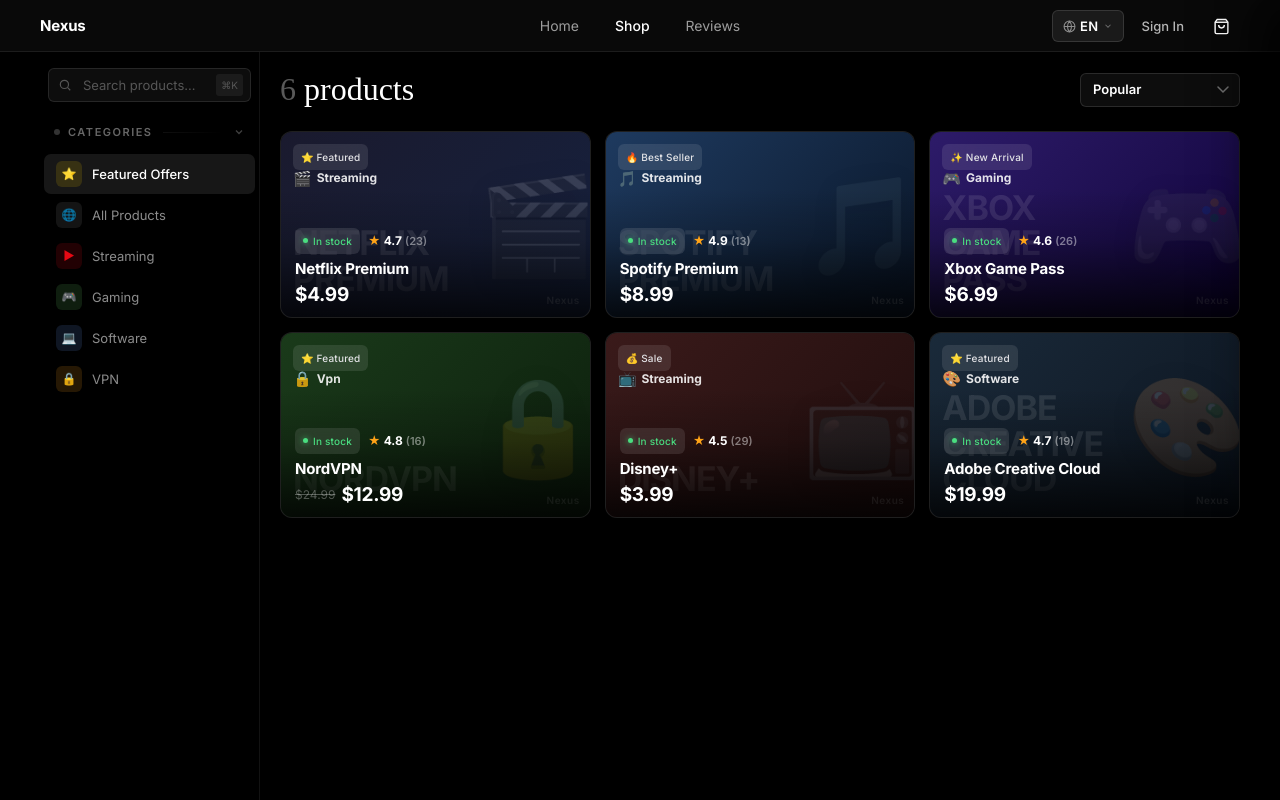
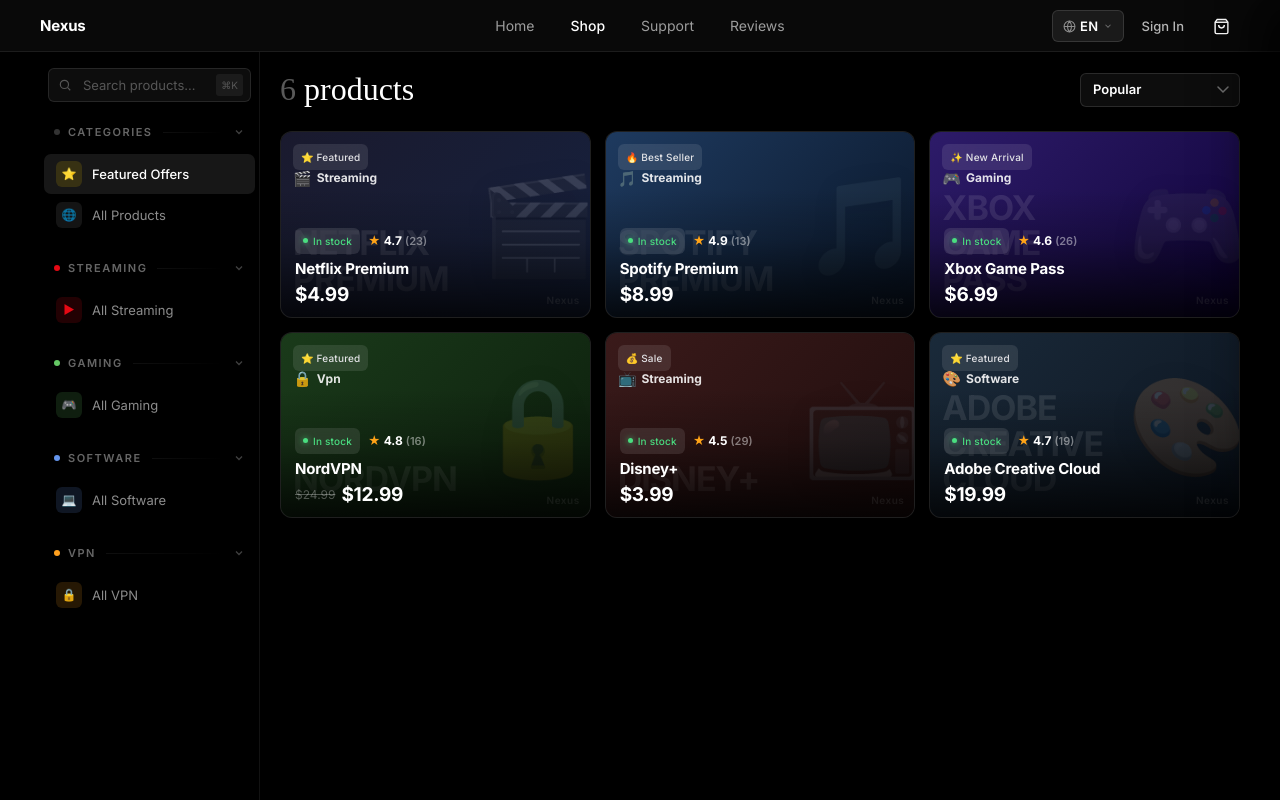
Before and after one commit to Flashdpadsfd/Flash, a website: page preview-products.html in a window 1280 px wide. Drawn offline with Linux system fonts and the light colour scheme; a web font is replaced by a local one.

Commit message:
mise a jour

```diff
--- a/assets/main.js
+++ b/assets/main.js
@@ -124,7 +124,7 @@
   /* ─── i18n ─── */
   var TRANSLATIONS = {
     EN: {
-      'nav.shop':'Shop','nav.home':'Home','nav.reviews':'Reviews',
+      'nav.shop':'Shop','nav.home':'Home','nav.reviews':'Reviews','nav.support':'Support',
       'nav.login':'Sign In','nav.register':'Create Account',
       'hero.eyebrow':'Digital Products Store',
       'hero.title':'Premium. Curated.<br>Digital.',
@@ -139,7 +139,7 @@
       'footer.terms':'Terms','footer.privacy':'Privacy'
     },
     FR: {
-      'nav.shop':'Boutique','nav.home':'Accueil','nav.reviews':'Avis',
+      'nav.shop':'Boutique','nav.home':'Accueil','nav.reviews':'Avis','nav.support':'Support',
       'nav.login':'Connexion','nav.register':'Créer un compte',
       'hero.eyebrow':'Boutique de Produits Numériques',
       'hero.title':'Premium. Soigné.<br>Digital.',
@@ -154,7 +154,7 @@
       'footer.terms':'CGU','footer.privacy':'Confidentialité'
     },
     ES: {
-      'nav.shop':'Tienda','nav.home':'Inicio','nav.reviews':'Reseñas',
+      'nav.shop':'Tienda','nav.home':'Inicio','nav.reviews':'Reseñas','nav.support':'Soporte',
       'nav.login':'Iniciar sesión','nav.register':'Crear cuenta',
       'hero.eyebrow':'Tienda de Productos Digitales',
       'hero.title':'Premium. Curado.<br>Digital.',
@@ -169,7 +169,7 @@
       'footer.terms':'Términos','footer.privacy':'Privacidad'
     },
     DE: {
-      'nav.shop':'Shop','nav.home':'Startseite','nav.reviews':'Bewertungen',
+      'nav.shop':'Shop','nav.home':'Startseite','nav.reviews':'Bewertungen','nav.support':'Support',
       'nav.login':'Anmelden','nav.register':'Konto erstellen',
       'hero.eyebrow':'Digitale Produkte Shop',
       'hero.title':'Premium. Kuratiert.<br>Digital.',
@@ -184,7 +184,7 @@
       'footer.terms':'AGB','footer.privacy':'Datenschutz'
     },
     IT: {
-      'nav.shop':'Negozio','nav.home':'Home','nav.reviews':'Recensioni',
+      'nav.shop':'Negozio','nav.home':'Home','nav.reviews':'Recensioni','nav.support':'Supporto',
       'nav.login':'Accedi','nav.register':'Crea account',
       'hero.eyebrow':'Negozio di Prodotti Digitali',
       'hero.title':'Premium. Curato.<br>Digitale.',
@@ -199,7 +199,7 @@
       'footer.terms':'Termini','footer.privacy':'Privacy'
     },
     PT: {
-      'nav.shop':'Loja','nav.home':'Início','nav.reviews':'Avaliações',
+      'nav.shop':'Loja','nav.home':'Início','nav.reviews':'Avaliações','nav.support':'Suporte',
       'nav.login':'Entrar','nav.register':'Criar conta',
       'hero.eyebrow':'Loja de Produtos Digitais',
       'hero.title':'Premium. Curado.<br>Digital.',
@@ -214,7 +214,7 @@
       'footer.terms':'Termos','footer.privacy':'Privacidade'
     },
     AR: {
-      'nav.shop':'المتجر','nav.home':'الرئيسية','nav.reviews':'التقييمات',
+      'nav.shop':'المتجر','nav.home':'الرئيسية','nav.reviews':'التقييمات','nav.support':'الدعم',
       'nav.login':'تسجيل الدخول','nav.register':'إنشاء حساب',
       'hero.eyebrow':'متجر المنتجات الرقمية',
       'hero.title':'متميز. منتقى.<br>رقمي.',
--- a/preview-products.html
+++ b/preview-products.html
@@ -20,6 +20,7 @@
       <ul class="nav__links">
         <li><a href="preview.html" data-i18n="nav.home">Home</a></li>
         <li><a href="preview-products.html" class="active" data-i18n="nav.shop">Products</a></li>
+        <li><a href="#" data-i18n="nav.support" data-link="discord" target="_blank" rel="noopener">Support</a></li>
         <li><a href="preview-feedback.html" data-i18n="nav.reviews">Reviews</a></li>
       </ul>
 
@@ -72,6 +73,7 @@
     <ul class="drawer__links">
       <li><a href="preview.html" class="drawer-link" data-i18n="nav.home">Home</a></li>
       <li><a href="preview-products.html" class="drawer-link active" data-i18n="nav.shop">Shop</a></li>
+      <li><a href="#" class="drawer-link" data-i18n="nav.support" data-link="discord" target="_blank" rel="noopener">Support</a></li>
       <li><a href="preview-feedback.html" class="drawer-link" data-i18n="nav.reviews">Reviews</a></li>
     </ul>
     <div style="margin-top:auto;padding-top:32px;display:flex;flex-direction:column;gap:8px;">
@@ -103,6 +105,9 @@
         </div>
         <div class="sidebar__section-body" id="catSection"></div>
       </div>
+
+      <!-- Une section repliable par catégorie créée dans l'admin -->
+      <div id="catSections"></div>
 
     </aside>
 
@@ -198,16 +203,19 @@
     }
     function renderCats() {
       var section = document.getElementById('catSection');
+      var sectionsWrap = document.getElementById('catSections');
       if (!section) return;
       var ct = {};
       try { ct = JSON.parse(localStorage.getItem('nexus_content')) || {}; } catch(e) {}
       var featuredLbl = ct.featuredLabel || 'Featured Offers';
       var allLbl = ct.allProductsLabel || 'All Products';
-      var html =
+      section.innerHTML =
         '<div class="sidebar__item sidebar__item--featured active" data-cat="all" data-label="' + featuredLbl + '">' +
           '<span class="sidebar__item-icon" style="background:rgba(255,214,0,.14);color:#ffd600;">⭐</span>' + featuredLbl + '</div>' +
         '<div class="sidebar__item" data-cat="all" data-label="' + allLbl + '">' +
           '<span class="sidebar__item-icon" style="background:rgba(255,255,255,.08);color:rgba(255,255,255,.7);">🌐</span>' + allLbl + '</div>';
+
+      if (!sectionsWrap) return;
       var cats = getCats();
       function catIconHtml(c) {
         var color = c.color || '#6495ed';
@@ -215,20 +223,37 @@
           ? '<span class="sidebar__item-icon sidebar__item-icon--img"><img src="' + String(c.image).replace(/"/g, '&quot;') + '" alt=""></span>'
           : '<span class="sidebar__item-icon" style="background:' + hexToRgba(color, 0.15) + ';color:' + color + ';">' + (c.icon || '📦') + '</span>';
       }
-      function catItemHtml(c, isSub, subIds) {
+      function catItemHtml(c, isSub, subIds, label) {
         return '<div class="sidebar__item' + (isSub ? ' sidebar__item--sub' : '') + '" data-cat="' + c.id + '" data-label="' + c.name + '"' +
           (subIds && subIds.length ? ' data-subcats="' + subIds.join(',') + '"' : '') + '>' +
-          catIconHtml(c) + c.name + '</div>';
+          catIconHtml(c) + (label || c.name) + '</div>';
       }
       var roots = cats.filter(function(c) {
         return !c.parent || !cats.some(function(p) { return p.id === c.parent; });
       });
+      /* Chaque catégorie créée = une section repliable, comme « CATEGORIES » */
+      var html = '';
       roots.forEach(function(c) {
         var subs = cats.filter(function(s) { return s.parent === c.id; });
-        html += catItemHtml(c, false, subs.map(function(s) { return s.id; }));
-        subs.forEach(function(s) { html += catItemHtml(s, true, null); });
+        var subIds = subs.map(function(s) { return s.id; });
+        var color = c.color || '#6495ed';
+        var bodyId = 'catsec-' + c.id;
+        html += '<div class="sidebar__section">' +
+          '<div class="sidebar__section-header" onclick="toggleSection(\'' + bodyId + '\')">' +
+            '<span class="sidebar__section-title">' +
+              '<span class="sidebar__dot" style="background:' + color + ';"></span>' +
+              c.name +
+            '</span>' +
+            '<span class="sidebar__line"></span>' +
+            '<svg class="sidebar__section-arrow" width="12" height="12" fill="none" viewBox="0 0 24 24" stroke="currentColor" stroke-width="2.5"><path d="M6 9l6 6 6-6"/></svg>' +
+          '</div>' +
+          '<div class="sidebar__section-body" id="' + bodyId + '">' +
+            catItemHtml(c, false, subIds, 'All ' + c.name) +
+            subs.map(function(s) { return catItemHtml(s, true, null); }).join('') +
+          '</div>' +
+        '</div>';
       });
-      section.innerHTML = html;
+      sectionsWrap.innerHTML = html;
     }
     renderCats();
     window.addEventListener('storage', function(e) {
```
Also changed, not shown: preview-feedback.html (+2 -0 lines), preview-product-detail.html (+2 -0 lines), preview-product.html (+2 -0 lines), preview.html (+2 -0 lines), assets/admin.js, 1 other file.
